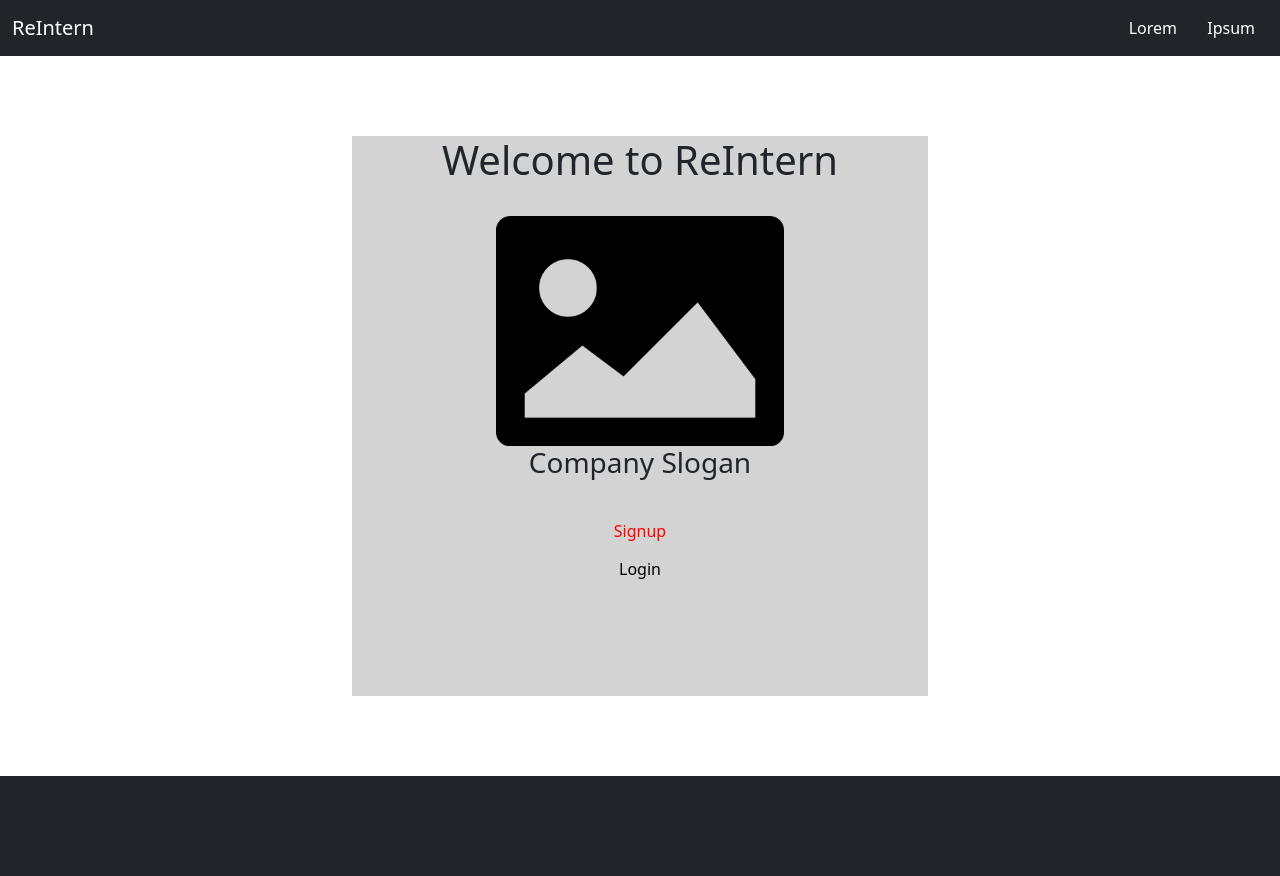
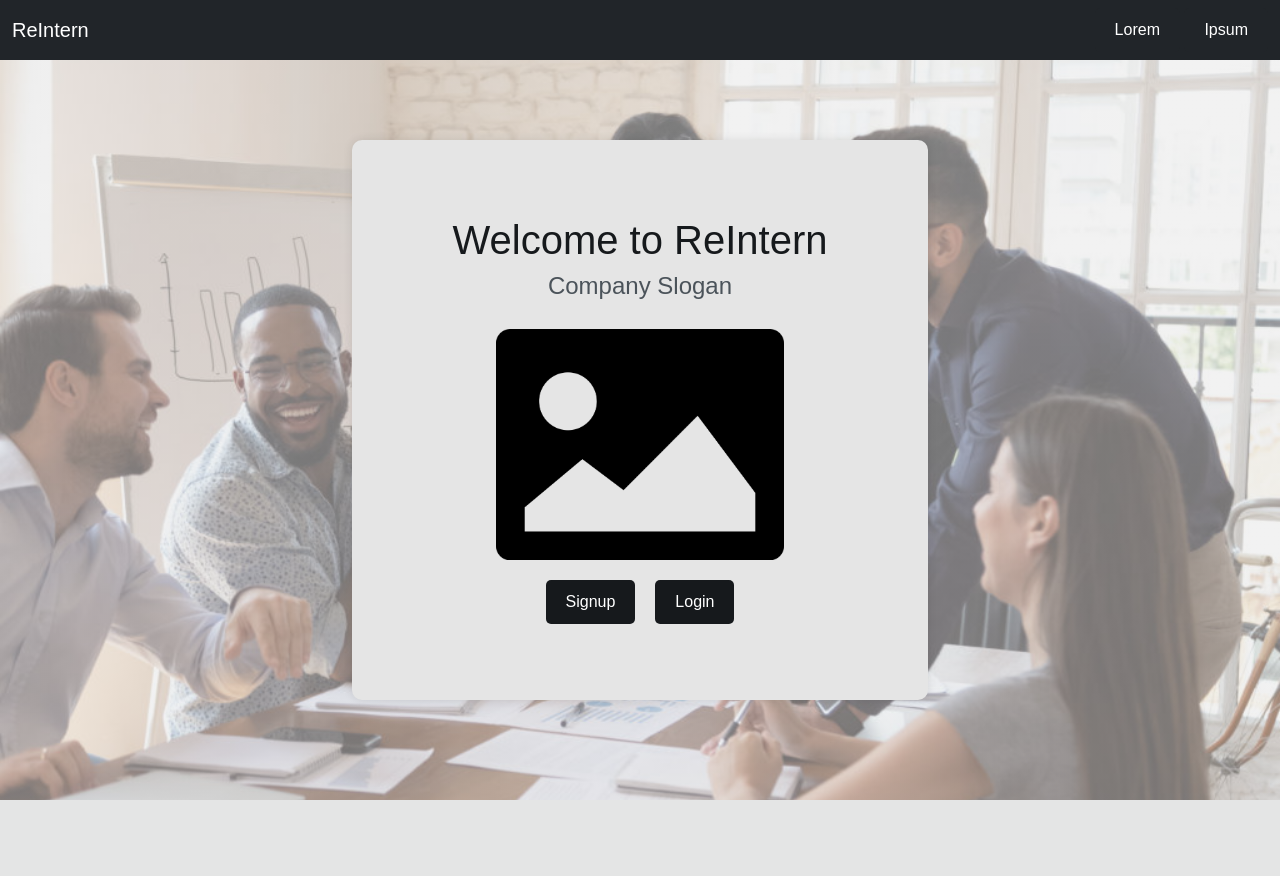
Before and after one commit to TheManWhoLikesToCode/ReIntern, a Flask app: page / in a window 1280 px wide. After the commit the page ends 800 px from the top, so only its background shows below. Run offline with Flask 3, Linux system fonts and the light colour scheme.

Commit message:
Added Background Image

```diff
--- a/app.py
+++ b/app.py
@@ -6,18 +6,22 @@ import threading
 
 app = Flask(__name__)
 
+
 @app.route('/', methods=['GET', 'POST'])
 @app.route('/home', methods=['GET', 'POST'])
 def home():
     return render_template('landing_page.html')
 
+
 @app.route("/login", methods=['GET', 'POST'])
 def login():
     return render_template('login.html')
+
 
 @app.route("/results", methods=('GET', 'POST'))
 def result():
     return render_template('results.html')
 
+
 if __name__ == '__main__':
     app.run(debug=True, host="0.0.0.0")
--- a/static/style.css
+++ b/static/style.css
@@ -1,58 +1,105 @@
 /* Layout 1 Page */
 
-body{
-    height: 100%;
+body {
+    margin: 0;
+    padding: 0;
+    height: 100vh;
     width: 100%;
-}
-.link_no_decoration{
-    text-decoration: none;
-}
-.light_text{
-    color: white;
+    font-family: Arial, sans-serif;
+    background-color: #f4f4f4;
+    background-image: linear-gradient(rgba(229, 229, 229, 0.5), rgba(229, 229, 229, 0.5)), url('/static/background_image.jpeg');
+    background-size: cover;
+    background-position: center;
 }
 
-.dark_button_hover:hover{
-    color: lightgray;
+.link_no_decoration {
+  text-decoration: none;
+  color: inherit;
 }
 
-.footer{
-    width: 100%;
-    height: 100px;
+.hero-text {
+  text-align: center;
+  margin-bottom: 20px;
+  position: relative; /* Added this to position the text above the background image */
+  z-index: 1; /* Added this to position the text above the background image */
 }
 
-/* Landing Page */
-
-.viewpoint{
-    display: block;
-    margin: 10vh auto 10vh auto;
-
-    width: 45vw;
-    height: 70vh;
-    background-color: lightgray;
+.hero-text h1 {
+  font-size: 2.5em;
+  color: #16191c;
 }
 
-.center_object{
-    display: block;
-    margin-left: auto;
-    margin-right: auto;
+.hero-text h3 {
+  font-size: 1.5em;
+  color: #4b535a;
 }
 
-.object_bottom{
-    text-align: bottom;
+.button-group {
+  display: flex;
+  justify-content: center;
+  gap: 20px;
+  position: relative; /* Added this to position the buttons above the background image */
+  z-index: 1; /* Added this to position the buttons above the background image */
 }
 
-.main_image{
-    width: 50%;
+.btn {
+  padding: 10px 20px;
+  border: none;
+  border-radius: 5px;
+  background-color: #16191c;
+  color: white;
+  font-size: 1em;
+  cursor: pointer;
+  transition: background-color 0.3s ease;
+}
+
+.btn:hover {
+  background-color: #4b535a;
+}
+
+.viewpoint {
+  display: flex;
+  flex-direction: column;
+  justify-content: center;
+  align-items: center;
+  margin: 10vh auto;
+  width: 45vw;
+  height: 70vh;
+  background-color: #e5e5e5;
+  border-radius: 10px;
+  box-shadow: 0px 0px 10px rgba(0, 0, 0, 0.1);
+  position: relative; /* Added this to contain the background image */
+}
+.viewpoint {
+  background-size: cover;
+  background-position: center;
+  position: relative; /* Added this to contain the background image */
+}
+
+.main_image {
+  width: 50%;
+  object-fit: cover;
+  margin-bottom: 20px;
+  position: relative; /* Added this to position the image above the background image */
+  z-index: 1; /* Added this to position the image above the background image */
 }
 
 /* Login HTML */
 
-form{
-    margin: 5%;
-    height: 75vh;
+form {
+  display: flex;
+  flex-direction: column;
+  justify-content: center;
+  align-items: center;
+  margin: 5%;
+  height: 75vh;
 }
 
 /* Results Page */
-.results_page{
-    margin: 5%;
+
+.results_page {
+  margin: 5%;
+  display: flex;
+  flex-direction: column;
+  align-items: center;
 }
--- a/templates/landing_page.html
+++ b/templates/landing_page.html
@@ -3,13 +3,21 @@
 
 <!-- Viewpoint -->
 <div class="viewpoint">
-    <h1 class="text-center"> Welcome to ReIntern </h1>
-    <br>
-    <img src={{ url_for('static', filename="sample_image.png") }} class="main_image center_object">
-    <h3 class="text-center"> Company Slogan </h3>
-    <br>
-    <button class="btn center_object object_bottom" style="color: red;"><a href="#" class="link_no_decoration" style="color: red;"> Signup </a> </button>
-    <button class="btn center_object"> <a href={{ url_for('login') }} class="link_no_decoration" style="color: black;"> Login </a> </button>
+
+    <div class="background-image"></div>
+    <div class="hero-text">
+        <h1 class="text-center"> Welcome to ReIntern </h1>
+        <h3 class="text-center"> Company Slogan </h3>
+    </div>
+    <img src={{ url_for('static', filename="sample_image.png") }} class="main_image center_object" alt="Main Image">
+    <div class="button-group">
+        <a href="#" class="link_no_decoration">
+            <button class="btn center_object object_bottom"> Signup </button>
+        </a>
+        <a href={{ url_for('login') }} class="link_no_decoration">
+            <button class="btn center_object"> Login </button>
+        </a>
+    </div>
 </div>
 
 {% endblock content %}
```
Also changed, not shown: static/background_image.jpeg (added).
